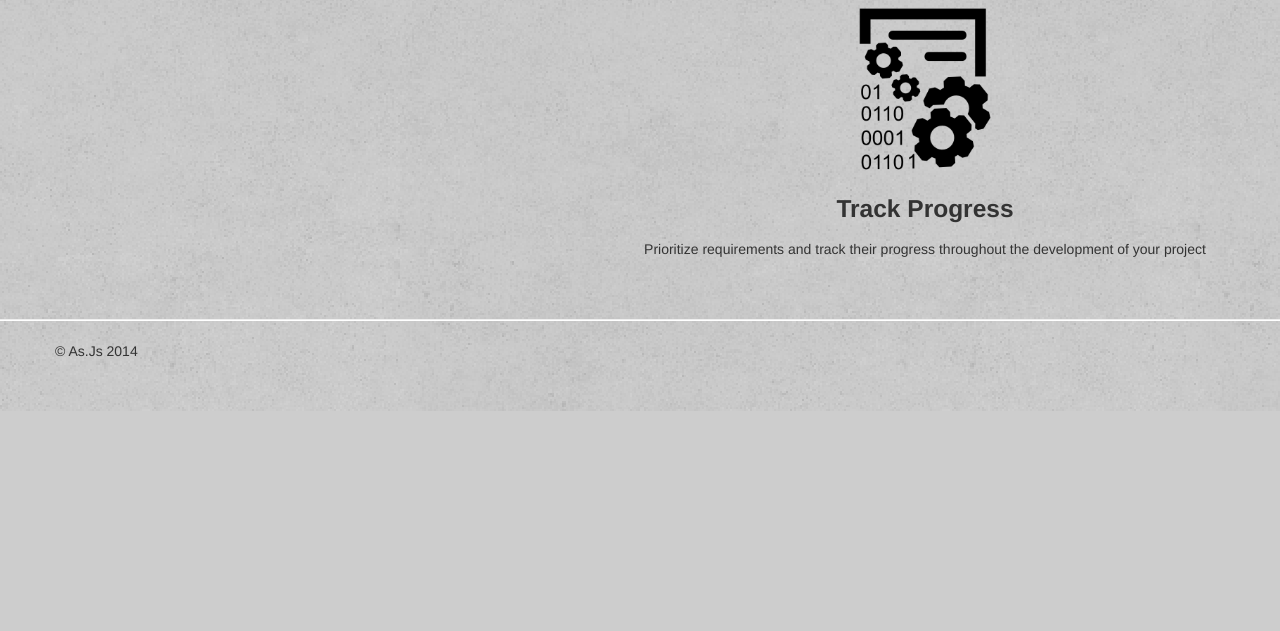
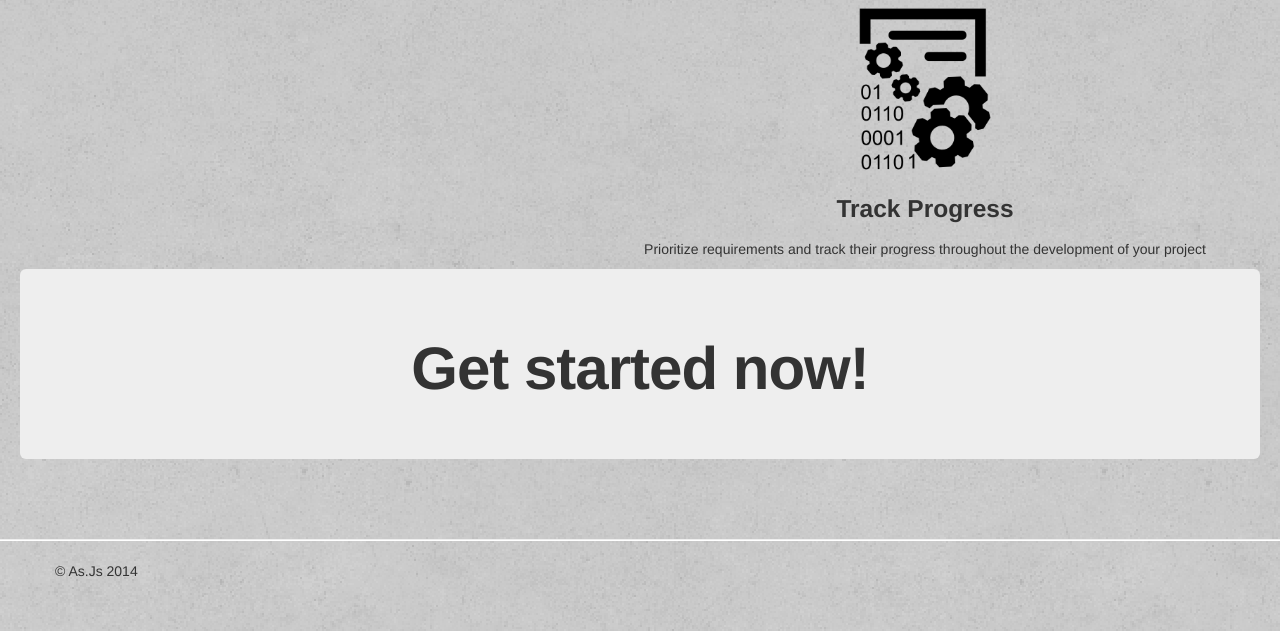
Before and after one commit to spinakr/DIM3_team-as.js, a Django app: page /recap/ in a window 1280 px wide. Shown: the part 551-1182 px from the top of the page. Before the commit the page ends 962 px from the top, so only its background shows below. Run offline with Django 3.2, Linux system fonts and the light colour scheme; some libraries are stand-ins or nearby versions.

Commit message:
Update index.html

```diff
--- a/templates/recap/index.html
+++ b/templates/recap/index.html
@@ -28,6 +28,10 @@
     </div>
 </div>
 
+<div class="hero-unit">
+    <div align="center"><h1>Get started now!</h1></div>
+</div>
+
 <div class="row-fluid">
     <div class="span6">
 
```
